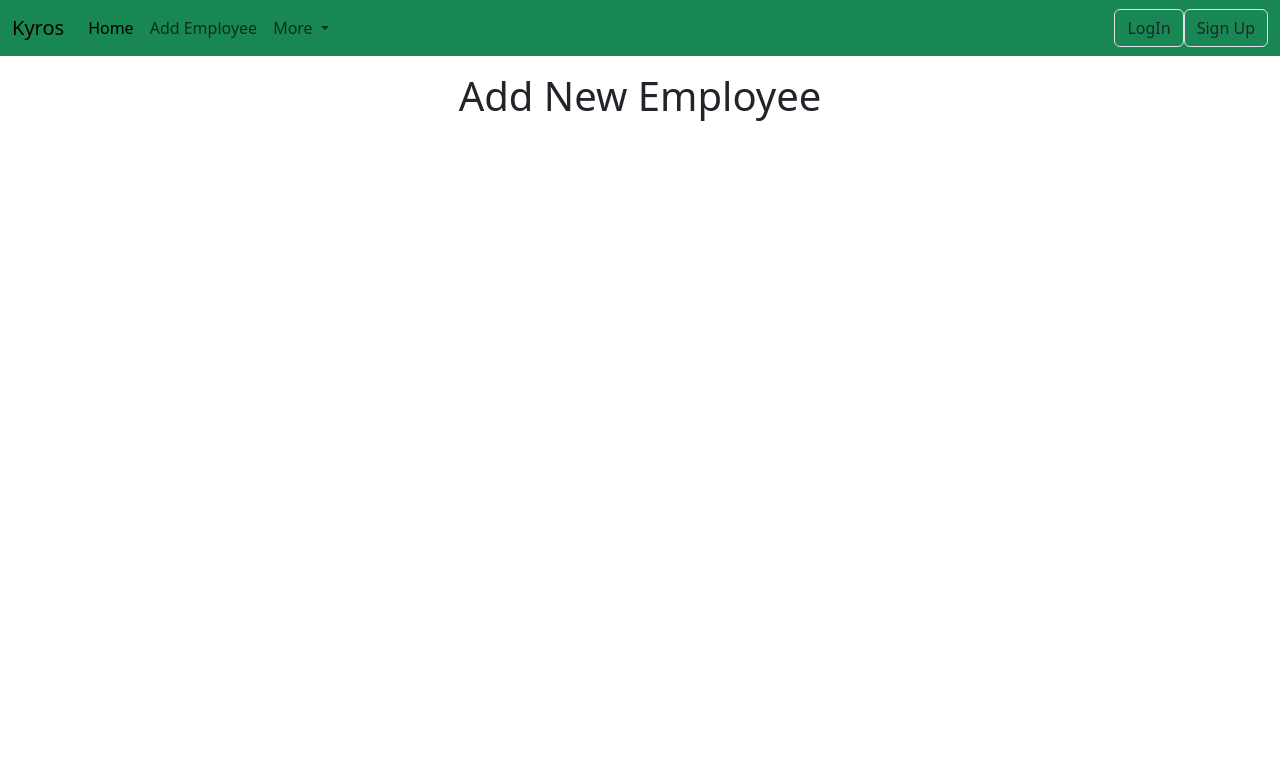
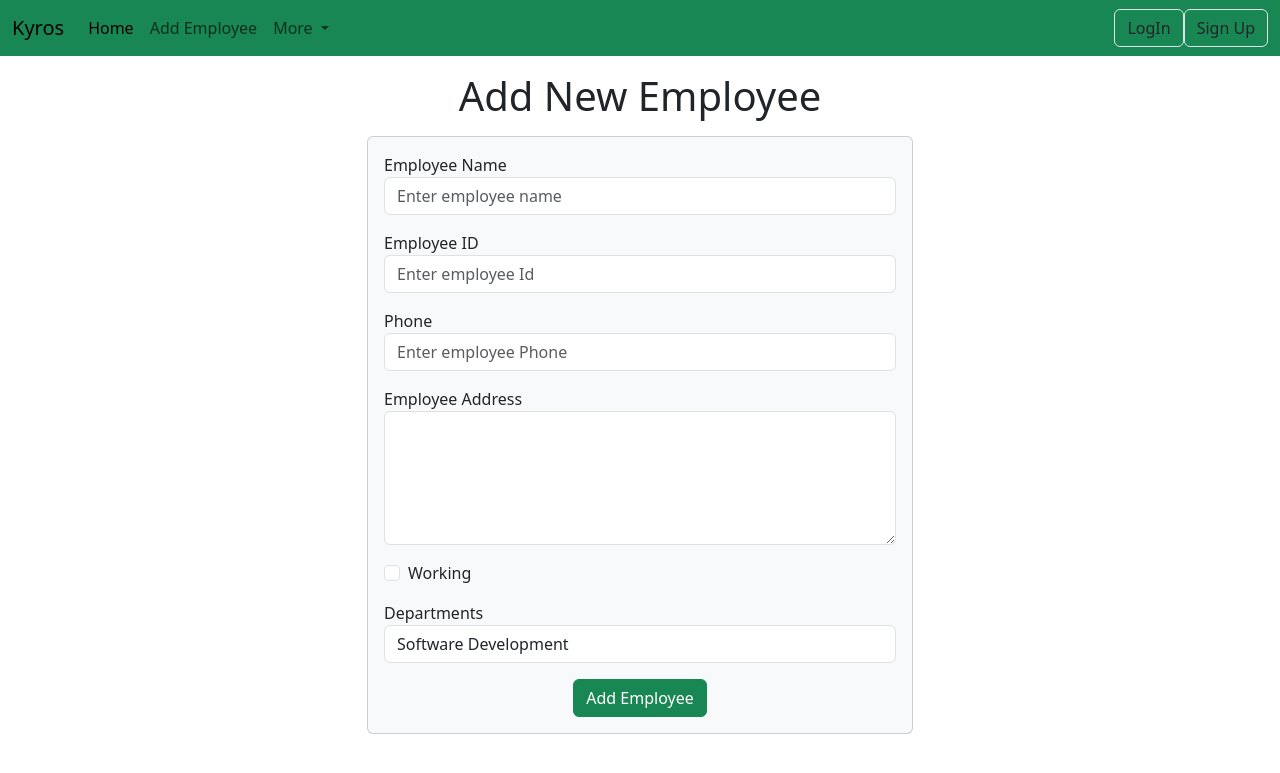
Before and after one commit to Dayasuvagiya/Happy-health, a Django app: page /employe/add-employe/ in a window 1280 px wide. Shown: the top 773 px of the page. Run offline with Django 4.2, Linux system fonts and the light colour scheme.

Commit message:
Complated form to add employee

```diff
--- a/templates/employe/add_employe.html
+++ b/templates/employe/add_employe.html
@@ -9,8 +9,66 @@
   <body>
 
     {% include 'employe/navbar.html' %}
+<!--Form to add new employee-->
+    <h1 class="text-center my-3">Add New Employee</h1>
+    <div class="container">
+      <div class="row">
+        <div class="col-md-6 offset-md-3">
 
-    <h1 class="text-center my-3">Add New Employee</h1>
+          <div class="card bg-light">
+            <div class="card-body">
+
+              <form action="">
+                <div class="mb-3">
+                  <label for="name">Employee Name</label>
+                  <input id="name" type="text" class="form-control" placeholder="Enter employee name">
+                </div>
+
+                <div class="mb-3">
+                  <label for="id">Employee ID</label>
+                  <input id="id" type="text" class="form-control" placeholder="Enter employee Id">
+                </div>
+
+                <div class="mb-3">
+                  <label for="phone">Phone</label>
+                  <input id="phone" type="text" class="form-control" placeholder="Enter employee Phone">
+                </div>
+
+                <div class="mb-3">
+                  <label for="address">Employee Address</label>
+                  <textarea name="address" id="address" rows="5" class="form-control"></textarea>
+                </div>
+
+                <div class="mb-3 form-check">
+                  <label for="work">Working</label>
+                  <input type="checkbox" id="work" class="form-check-input">
+                </div>
+
+                <div class="mb-3">
+                  <label for="department">Departments</label>
+                  <select name="department" id="department" class="form-control">
+                    <option value="se">Software Development</option>
+                    <option value="hr">HR Manager</option>
+                    <option value="dm">Digital Marketing</option>
+                  </select>
+                </div>
+                <div class="container text-center">
+                  <button class="btn btn-success">Add Employee</button>
+                </div>
+
+              </form>
+
+
+            </div>
+          </div>
+
+        </div>
+      </div>
+    </div>
+
+
+
+
     <script src="https://cdn.jsdelivr.net/npm/bootstrap@5.3.1/dist/js/bootstrap.bundle.min.js" integrity="sha384-HwwvtgBNo3bZJJLYd8oVXjrBZt8cqVSpeBNS5n7C8IVInixGAoxmnlMuBnhbgrkm" crossorigin="anonymous"></script>
-  </body>
+</body>
 </html>
```
